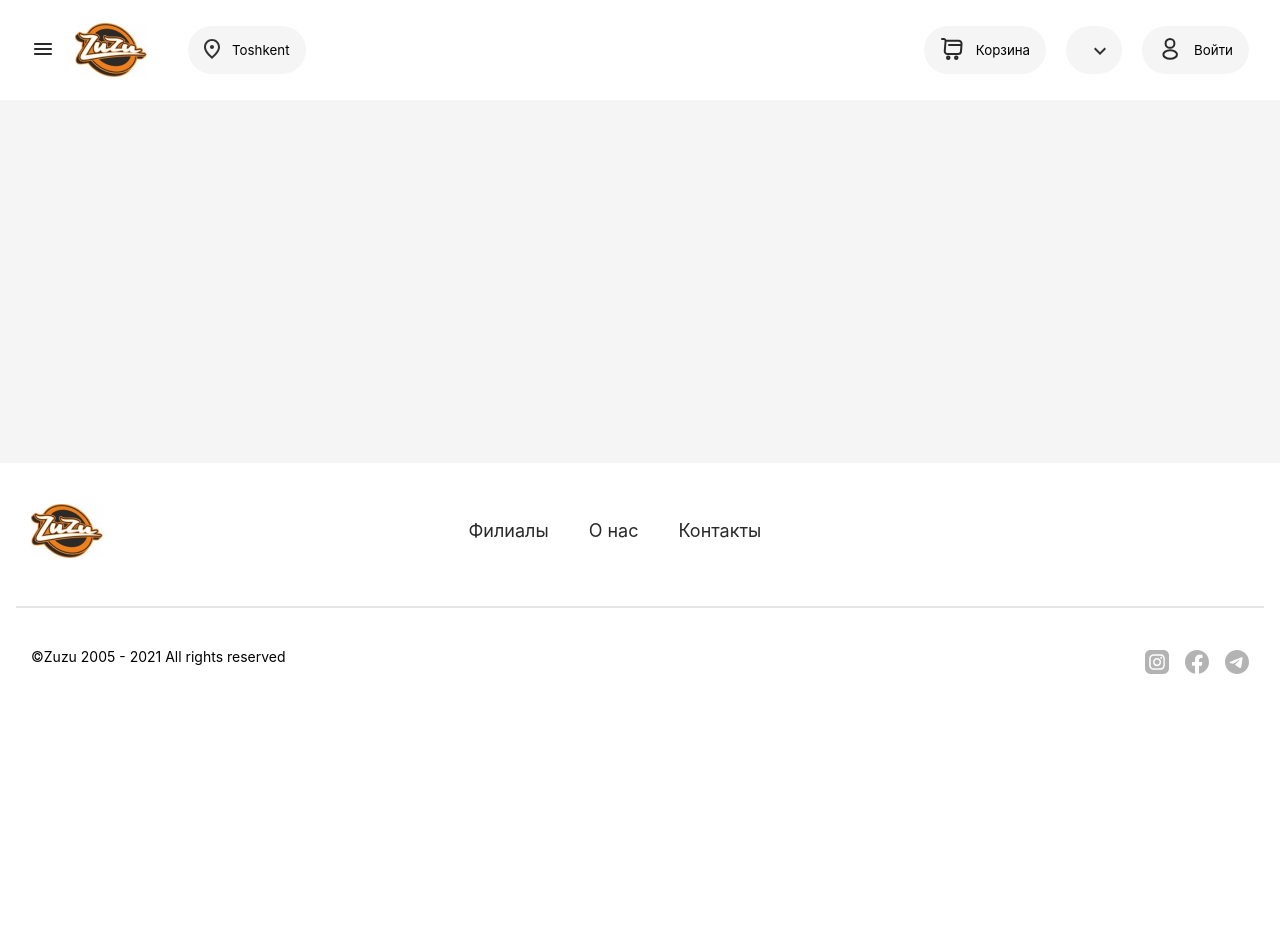
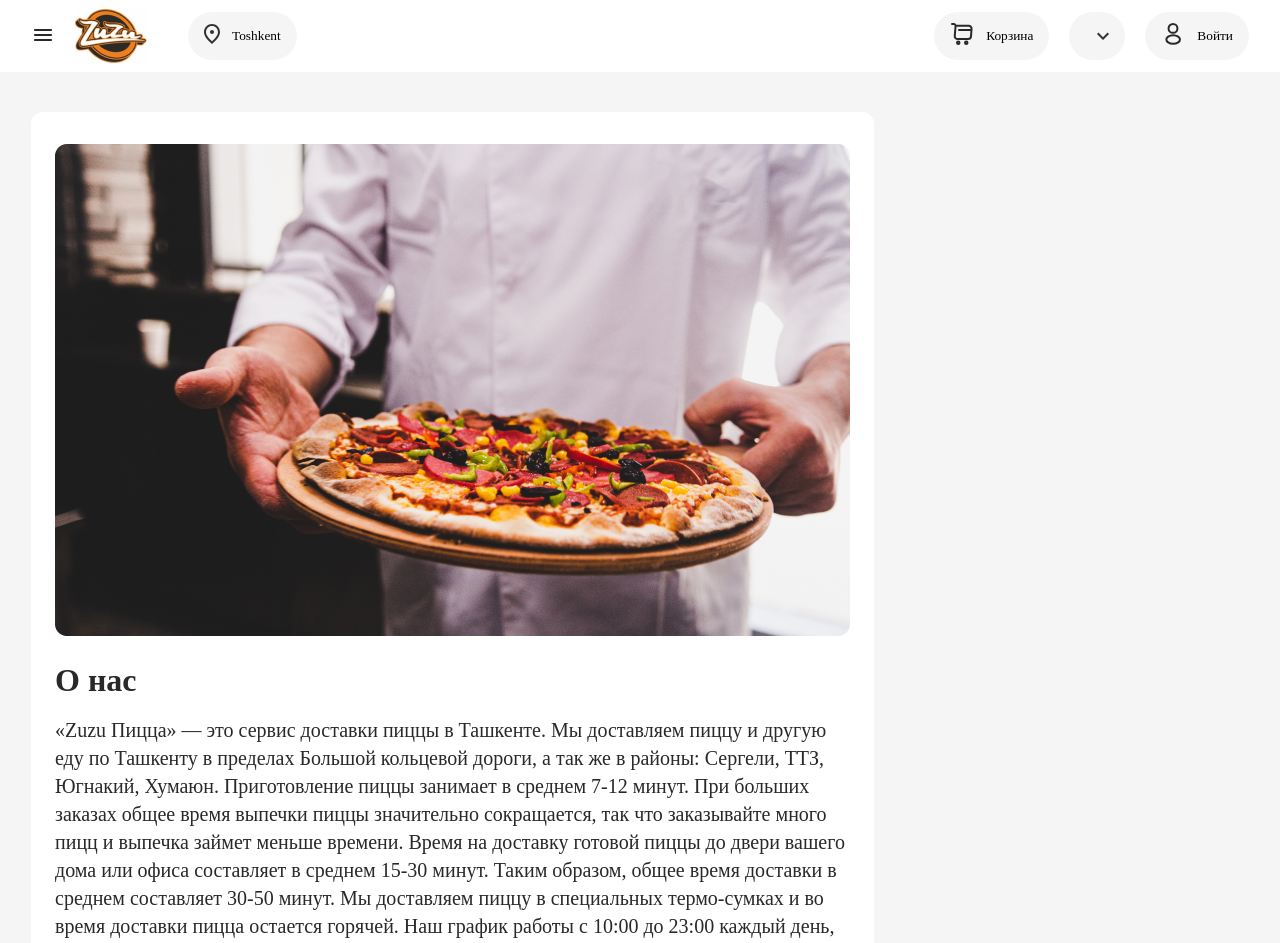
Before and after one commit to NurmatAbdullakh/zuzu-clone, a React (Create React App) app: page / in a window 1280 px wide. Shown: the top 943 px of the page. Before the commit the page ends 800 px from the top, so only its background shows below. Built offline with nearby package versions, Linux system fonts and the light colour scheme.

Commit message:
create abour

```diff
--- a/src/App.css
+++ b/src/App.css
@@ -1,95 +1,9 @@
-* {
-  padding: 0;
-  margin: 0;
-  border: 0;
+.main{
+padding: 40px 0;
 }
-
-*,
-*:before,
-*:after {
-  box-sizing: border-box;
-}
-
-:focus,
-:active {
-  outline: none;
-}
-
-a:focus,
-a:active {
-  outline: none;
-}
-
-nav,
-footer,
-header,
-aside {
-  display: block;
-}
-
-html,
-body {
-  height: 100%;
-  width: 100%;
-  font-size: 100%;
-  line-height: 1;
-  font-size: 14px;
-  -ms-text-size-adjusst: 100%;
-  -moz-text-size-adjusst: 100%;
-  -webkit-text-size-adjust: 100%;
-}
-
-input,
-button,
-textarea {
-  font-family: inherit;
-}
-
-input:-ms-clear {
-  display: none;
-}
-
-button {
-  cursor: pointer;
-}
-
-button:-moz-focus-innesr {
-  padding: 0;
-  border: 0;
-}
-
-a,
-a:visited {
-  text-decoration: none;
-}
-
-a:hover {
-  text-decoration: none;
-}
-
-ul li {
-  list-style: none;
-}
-
-img {
-  vertical-align: top;
-}
-
-h1,
-h2,
-h3,
-h4,
-h5,
-h6 {
-  font-size: inherit;
-  font-weight: 400;
-}
-
 .wrapper {
   background: #F5F5F5;
-  display: grid;
-  grid-template-rows: auto 1fr auto;
-  min-height: 100vh;
+  height: 100%;
   overflow: hidden;
 }
 
@@ -97,5 +11,21 @@ h6 {
   max-width: 1248px;
   margin: 0 auto;
   padding: 0 15px;
-  height: 100px;
 }
+.title{
+  font-weight: 700;
+  font-size: 32px;
+  line-height: 40px;
+  color: #292929;
+}
+.text{
+  font-weight: 400;
+font-size: 20px;
+line-height: 28px;
+color: #292929;
+}
+.paper{
+  background: #FFFFFF;
+border-radius: 12px;
+padding: 32px 24px;
+}
--- a/src/App.js
+++ b/src/App.js
@@ -1,4 +1,5 @@
 import './App.css';
+import Contacts from './components/Contacts/Contacts';
 import Footer from './components/Footer/Footer';
 import Header from './components/Header/Header';
 
@@ -6,7 +7,9 @@ function App() {
   return (
     <div className='wrapper'>
       <Header />
-      <main></main>
+      <main className='main'>
+        <Contacts/>
+      </main>
       <Footer />
 
     </div>
--- /dev/null
+++ b/src/components/Contacts/Contacts.jsx
@@ -0,0 +1,18 @@
+import styles from './Contacts.module.scss'
+import image from '../../image/about_image.jpg'
+
+export default function Contacts() {
+  return (
+    <div className={`${styles.contacts__container} container`}>
+        <div className={`${styles.contacts__block} paper`}>
+            <img className={styles.image} src={image} alt="" />
+            <div className={`${styles.contacts__title} title`}>О нас</div>
+            <div className={`${styles.contacts_text} text`}>
+            «Zuzu Пицца» — это сервис доставки пиццы в Ташкенте. Мы доставляем пиццу и другую еду по Ташкенту в пределах Большой кольцевой дороги, а так же в районы: Сергели, ТТЗ, Югнакий, Хумаюн.
+            Приготовление пиццы занимает в среднем 7-12 минут. При больших заказах общее время выпечки пиццы значительно сокращается, так что заказывайте много пицц и выпечка займет меньше времени. Время на доставку готовой пиццы до двери вашего дома или офиса составляет в среднем 15-30 минут. Таким образом, общее время доставки в среднем составляет 30-50 минут. Мы доставляем пиццу в специальных термо-сумках и во время доставки пицца остается горячей.
+            Наш график работы с 10:00 до 23:00 каждый день, без выходных. Если вы хотите заказать доставку пиццы на раннее время, то необходимо уточнить у оператора такую возможность.
+            </div>
+        </div>
+    </div>
+  )
+}
--- /dev/null
+++ b/src/components/Contacts/Contacts.module.scss
@@ -0,0 +1,15 @@
+.contacts__container{
+    .contacts__block{
+        max-width: 843px;
+        .image{
+            width: 100%;
+            margin-bottom: 24px;
+        }
+        .contacts__title{
+            margin-bottom: 16px;
+        }
+        .contacts_text{
+
+        }
+    }
+}
--- a/src/components/Header/Header.module.scss
+++ b/src/components/Header/Header.module.scss
@@ -1,16 +1,17 @@
 .header {
     background: #fff;
     width: 100%;
-    min-height: 72px;
+   padding: 9px 0;
 
     .header__container {
         display: flex;
         align-items: center;
         justify-content: space-between;
-
+align-content: center;
         .left {
             display: flex;
             align-items: center;
+
 
             .burger {
                 margin-right: 20px;
--- a/src/index.css
+++ b/src/index.css
@@ -1,13 +1,86 @@
-body {
+* {
+  padding: 0;
   margin: 0;
-  font-family: -apple-system, BlinkMacSystemFont, 'Segoe UI', 'Roboto', 'Oxygen',
-    'Ubuntu', 'Cantarell', 'Fira Sans', 'Droid Sans', 'Helvetica Neue',
-    sans-serif;
-  -webkit-font-smoothing: antialiased;
-  -moz-osx-font-smoothing: grayscale;
+  border: 0;
 }
 
-code {
-  font-family: source-code-pro, Menlo, Monaco, Consolas, 'Courier New',
-    monospace;
+*,
+*:before,
+*:after {
+  box-sizing: border-box;
 }
+
+:focus,
+:active {
+  outline: none;
+}
+
+a:focus,
+a:active {
+  outline: none;
+}
+
+nav,
+footer,
+header,
+aside {
+  display: block;
+}
+
+html,
+body {
+  height: 100%;
+  width: 100%;
+  font-size: 100%;
+  line-height: 1;
+  font-size: 14px;
+  -ms-text-size-adjusst: 100%;
+  -moz-text-size-adjusst: 100%;
+  -webkit-text-size-adjust: 100%;
+}
+
+input,
+button,
+textarea {
+  font-family: inherit;
+}
+
+input:-ms-clear {
+  display: none;
+}
+
+button {
+  cursor: pointer;
+}
+
+button:-moz-focus-innesr {
+  padding: 0;
+  border: 0;
+}
+
+a,
+a:visited {
+  text-decoration: none;
+}
+
+a:hover {
+  text-decoration: none;
+}
+
+ul li {
+  list-style: none;
+}
+
+img {
+  vertical-align: top;
+}
+
+h1,
+h2,
+h3,
+h4,
+h5,
+h6 {
+  font-size: inherit;
+  font-weight: 400;
+}
```
Also changed, not shown: src/image/about_image.jpg (added).
